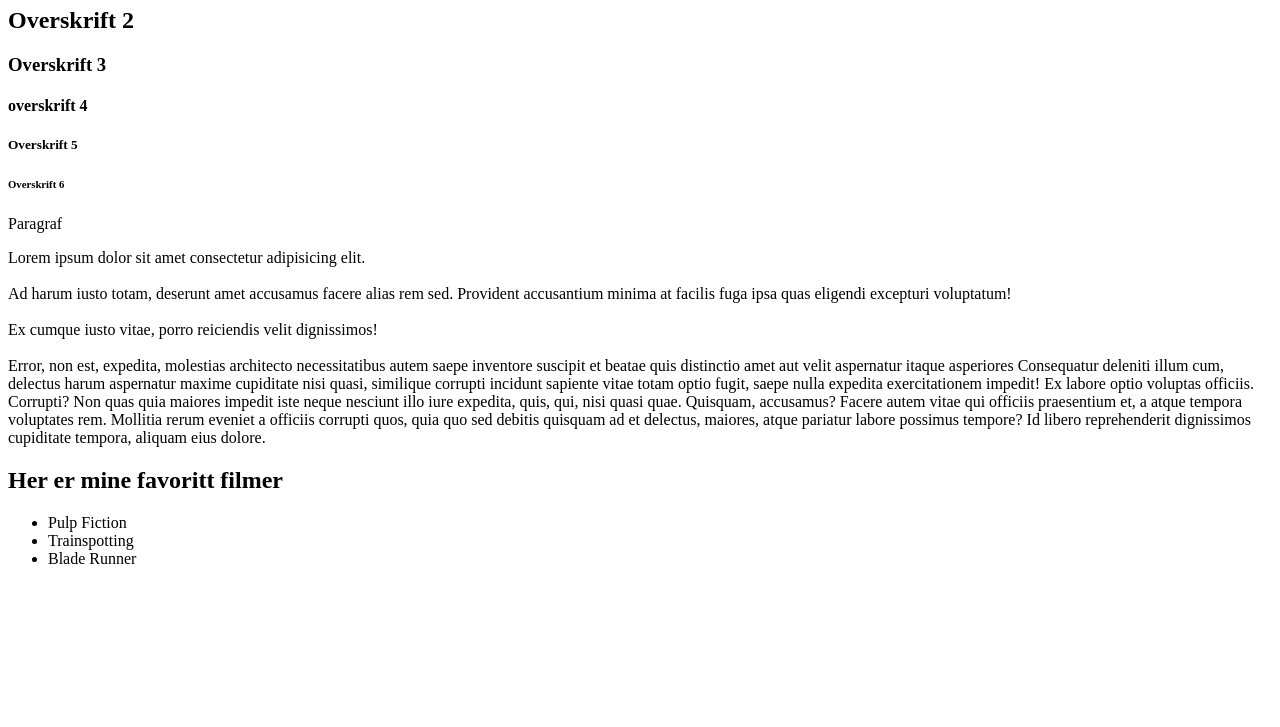
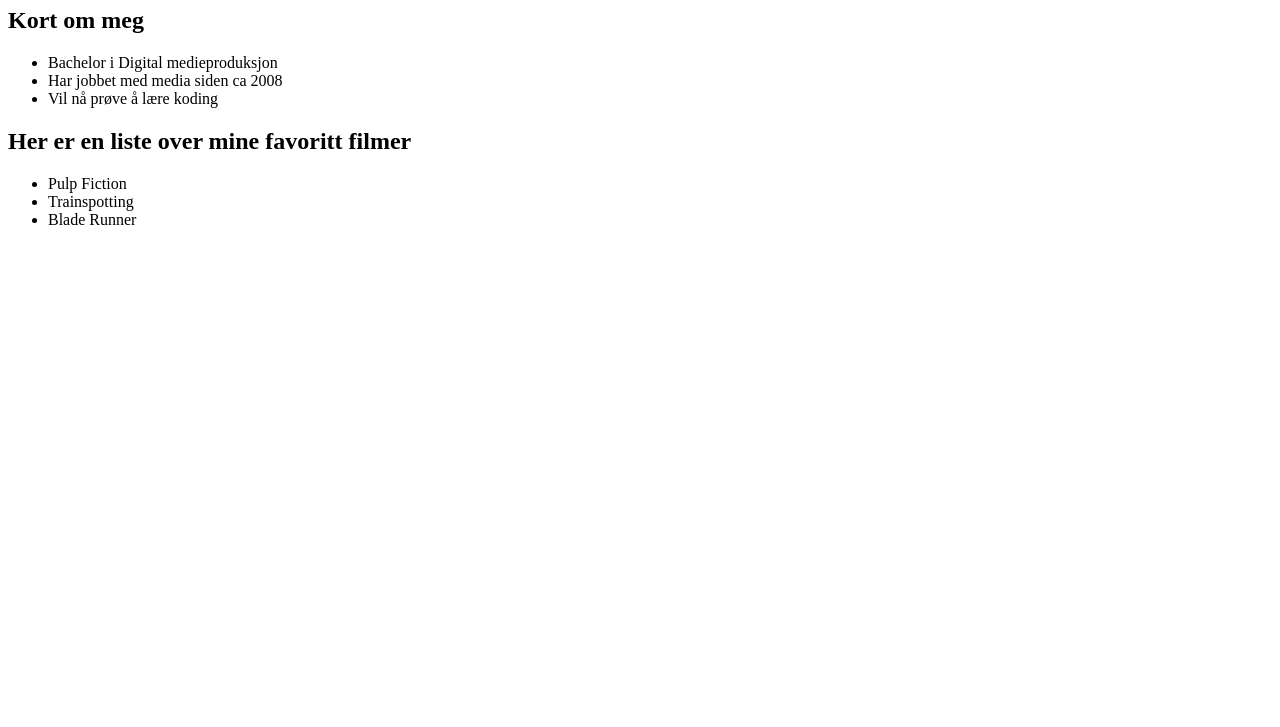
Before and after one commit to okliland-kodeloftet/kodeloftet_g17_d1, a website: page index.html in a window 1280 px wide. Shown: the part 73-800 px from the top of the page. Drawn offline with Linux system fonts and the light colour scheme.

Commit message:
fresh side

```diff
--- a/index.html
+++ b/index.html
@@ -8,25 +8,15 @@
     <script type="module" src="script.js"></script>
   </head>
   <body>
-    <h1>Overskrift 1</h1>
-    <h2>Overskrift 2</h2>
-    <h3>Overskrift 3</h3>
-    <h4>overskrift 4</h4>
-    <h5>Overskrift 5</h5>
-    <h6>Overskrift 6</h6>
-     <p>Paragraf</p>
-    <p>Lorem ipsum dolor sit amet consectetur adipisicing elit.
-    <br><br>
-    Ad harum iusto totam, deserunt amet accusamus facere alias rem sed. Provident accusantium minima at facilis fuga ipsa quas eligendi excepturi voluptatum!
-      <br>
-   <br>
-   Ex cumque iusto vitae, porro reiciendis velit dignissimos!
-   <br><br>
-   Error, non est, expedita, molestias architecto necessitatibus autem saepe inventore suscipit et beatae quis distinctio amet aut velit aspernatur itaque asperiores
-    Consequatur deleniti illum cum, delectus harum aspernatur maxime cupiditate nisi quasi, similique corrupti incidunt sapiente vitae totam optio fugit, saepe nulla expedita exercitationem impedit! Ex labore optio voluptas officiis. Corrupti?
-    Non quas quia maiores impedit iste neque nesciunt illo iure expedita, quis, qui, nisi quasi quae. Quisquam, accusamus? Facere autem vitae qui officiis praesentium et, a atque tempora voluptates rem.
-    Mollitia rerum eveniet a officiis corrupti quos, quia quo sed debitis quisquam ad et delectus, maiores, atque pariatur labore possimus tempore? Id libero reprehenderit dignissimos cupiditate tempora, aliquam eius dolore.</p>
-   <p><h2>Her er mine favoritt filmer
+    <h1>Min Hjemmeside</h1>
+
+    <h2>Kort om meg</h2>
+    <ul>
+      <li>Bachelor i Digital medieproduksjon</li>
+      <li>Har jobbet med media siden ca 2008</li>
+      <li>Vil nå prøve å lære koding</li>
+    </ul>
+   <p><h2>Her er en liste over mine favoritt filmer
 
    </h2><ul>
     <li>Pulp Fiction
```
